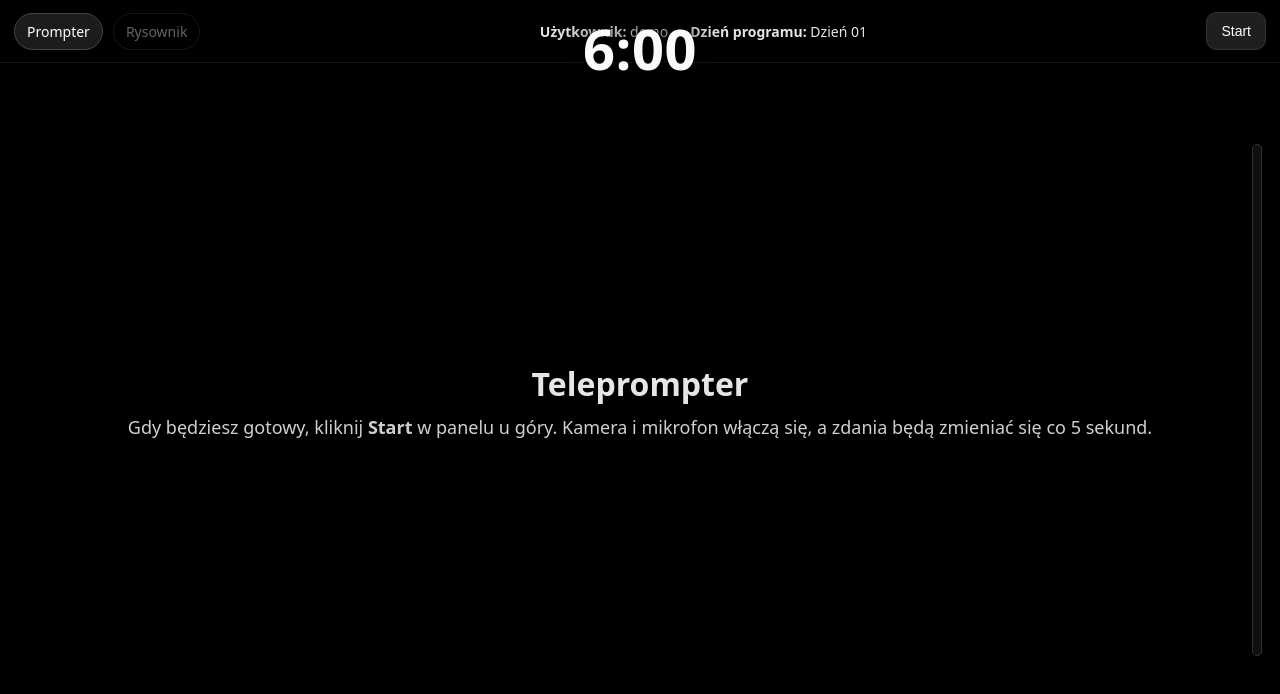
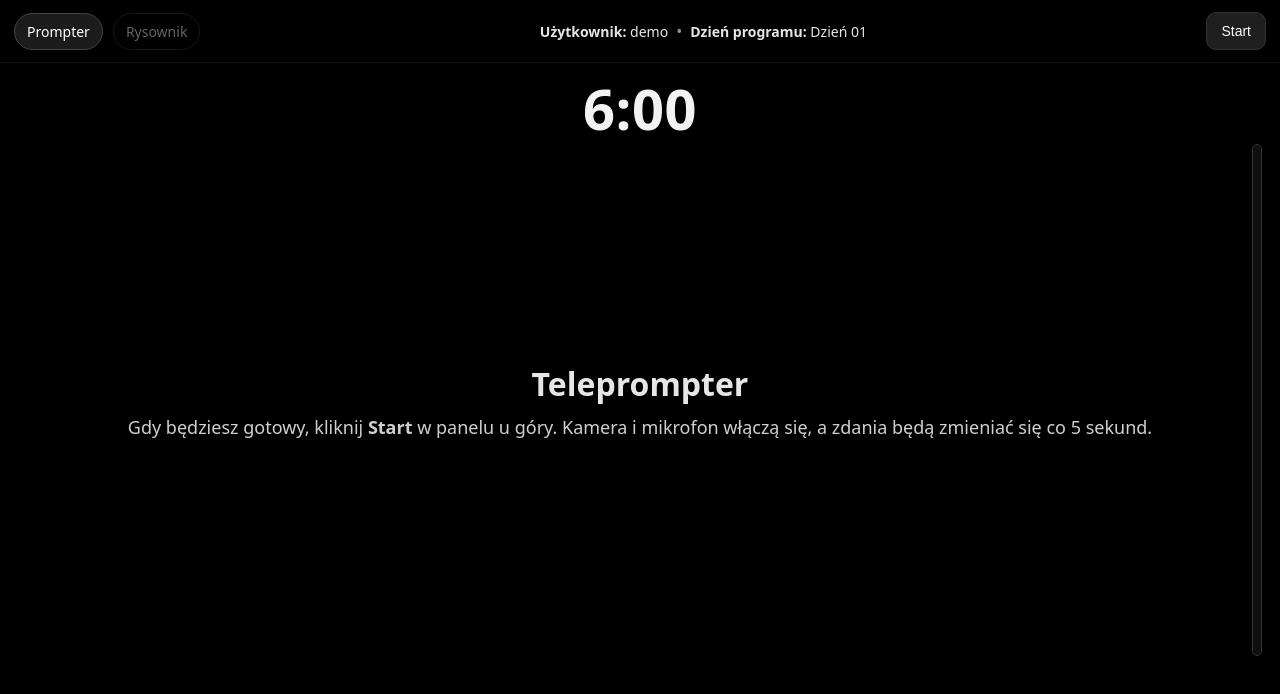
Before and after one commit to MacSzot/adhered.shop, a Next.js app: page /day in a window 1280 px wide. Shown: the top 694 px of the page. Built offline with nearby package versions, Linux system fonts and the light colour scheme.

Commit message:
Update globals.css

```diff
--- a/app/globals.css
+++ b/app/globals.css
@@ -45,23 +45,26 @@ html,body{
 .btn:hover{background:#333}
 
 /* --- TIMER --- */
-.timer-top{
-  position:fixed;
-  top:calc(10px + env(safe-area-inset-top, 0px));
-  left:50%;
-  transform:translateX(-50%);
-  z-index:50;
-  font-weight:800;letter-spacing:.5px;
+.timer-top {
+  position: fixed;
+  top: 70px; /* przeniesiony niżej pod topbar */
+  left: 50%;
+  transform: translateX(-50%);
+  z-index: 10; /* mniejszy niż topbar, więc będzie POD nim */
+  font-weight: 800;
+  letter-spacing: .5px;
 }
-.timer-top--strong{
-  font-size:clamp(30px,4.4vw,56px);
-  color:#fff;
-  opacity:.98;
+
+.timer-top--strong {
+  font-size: clamp(30px, 4.4vw, 56px);
+  color: #fff;
+  opacity: .95;
   text-shadow:
-    0 0 24px rgba(0,0,0,.95),
-    0 0 60px rgba(0,0,0,.65),
-    0 0 2px rgba(0,0,0,1);
+    0 0 24px rgba(0, 0, 0, .9),
+    0 0 40px rgba(0, 0, 0, .5),
+    0 0 2px rgba(0, 0, 0, 1);
 }
+
 
 /* --- KAMERA --- */
 .stage{
```
